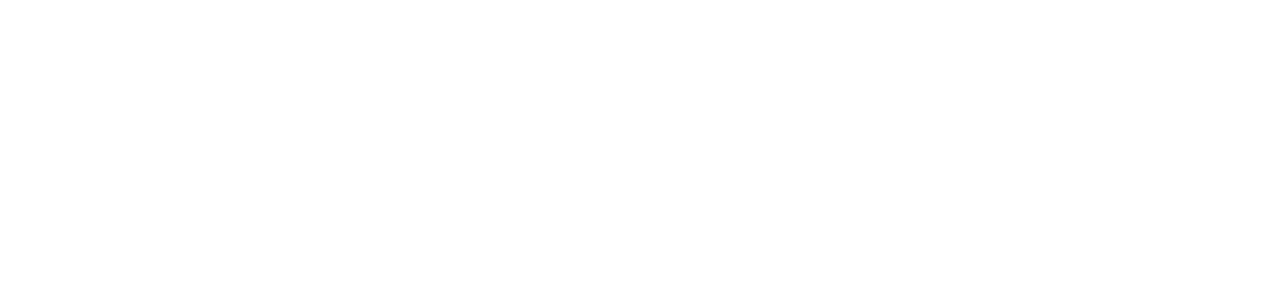
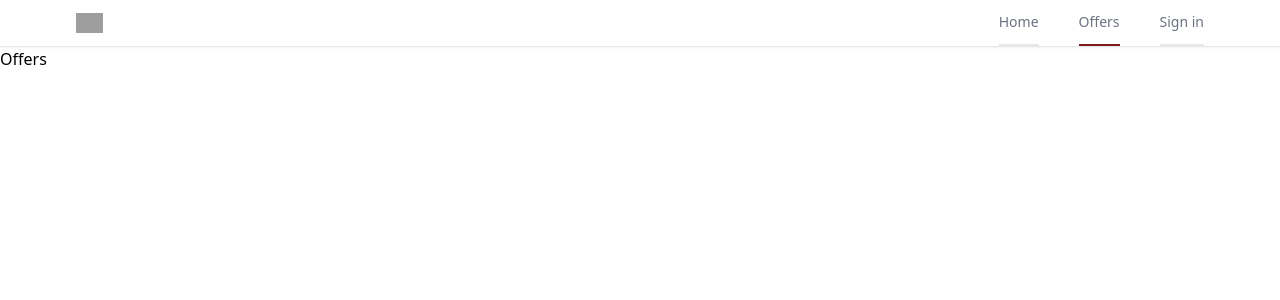
Before and after one commit to mafaqahmed/RealtorClone-React-Tailwind-Firebase, a React (Create React App) app in the folder realtor-clone/: page /offers in a window 1280 px wide. Before the commit this address had no page. Shown: the top 300 px of the page. Built offline with nearby package versions, Linux system fonts and the light colour scheme; grey boxes are pictures that could not be loaded.

Commit message:
Updated offer(s) and created header

```diff
--- a/realtor-clone/src/App.js
+++ b/realtor-clone/src/App.js
@@ -1,7 +1,8 @@
 import { BrowserRouter as Router, Routes, Route } from "react-router-dom";
+import Header from "./components/Header";
 import ForgotPassword from "./pages/ForgotPassword";
 import Home from "./pages/Home";
-import Offer from "./pages/Offer";
+import Offers from "./pages/Offers";
 import Profile from "./pages/Profile";
 import SignIn from "./pages/SignIn";
 import SignUp from "./pages/SignUp";
@@ -10,6 +11,7 @@
   return (
     <>
       <Router>
+        <Header/>
           <Routes>
             <Route
               exact
@@ -38,8 +40,8 @@
             />
             <Route
               exact
-              path="/offer"
-              element={<Offer/>}
+              path="/offers"
+              element={<Offers/>}
             />
           </Routes>
         </Router>
--- /dev/null
+++ b/realtor-clone/src/components/Header.jsx
@@ -0,0 +1,32 @@
+import React from "react";
+import { useNavigate, useLocation } from "react-router-dom";
+
+export default function Header() {
+  const navigate = useNavigate();
+  const location = useLocation();
+  const pathCheck = (route) =>{
+    if(route === location.pathname) return true
+  }
+
+  return (
+    <div className="bg-white border-b shadow-sm sticky top-0 z-50">
+      <header className="flex justify-between items-center px-3 max-w-6xl mx-auto">
+        <div >
+          <img
+            src="https://static.rdc.moveaws.com/images/logos/rdc-logo-default.svg"
+            alt="Logo"
+            className="h-5 cursor-pointer"
+            onClick={()=>{navigate("/")}}
+          />
+        </div>
+        <div>
+          <ul className="flex  space-x-10">
+            <li className={`py-3 text-sm text-gray-500 cursor-pointer border-b-2 ${pathCheck("/") && "border-red-900 text-black"}`} onClick={()=>{navigate("/")}}>Home</li>
+            <li className={`py-3 text-sm text-gray-500 cursor-pointer border-b-2 ${pathCheck("/offers") && "border-red-900 text-black"}`} onClick={()=>{navigate("/offers")}}>Offers</li>
+            <li className={`py-3 text-sm text-gray-500 cursor-pointer border-b-2 ${pathCheck("/sign-in") && "border-red-900 text-black"}`} onClick={()=>{navigate("/sign-in")}}>Sign in</li>
+          </ul>
+        </div>
+      </header>
+    </div>
+  );
+}
--- a/realtor-clone/src/pages/Offer.jsx
+++ b/realtor-clone/src/pages/Offers.jsx
@@ -1,9 +1,9 @@
 import React from 'react'
 
-export default function Offer() {
+export default function Offers() {
   return (
     <div>
-      Offer
+      Offers
     </div>
   )
 }
--- a/realtor-clone/tailwind.config.js
+++ b/realtor-clone/tailwind.config.js
@@ -1,8 +1,7 @@
-/** @type {import('tailwindcss').Config} */
 module.exports = {
-  content: ["./src/**/*.{html,js}"],
+  content: ["./src/**/*.{js,jsx,ts,tsx}"],
   theme: {
     extend: {},
   },
   plugins: [],
-}
+};
```
